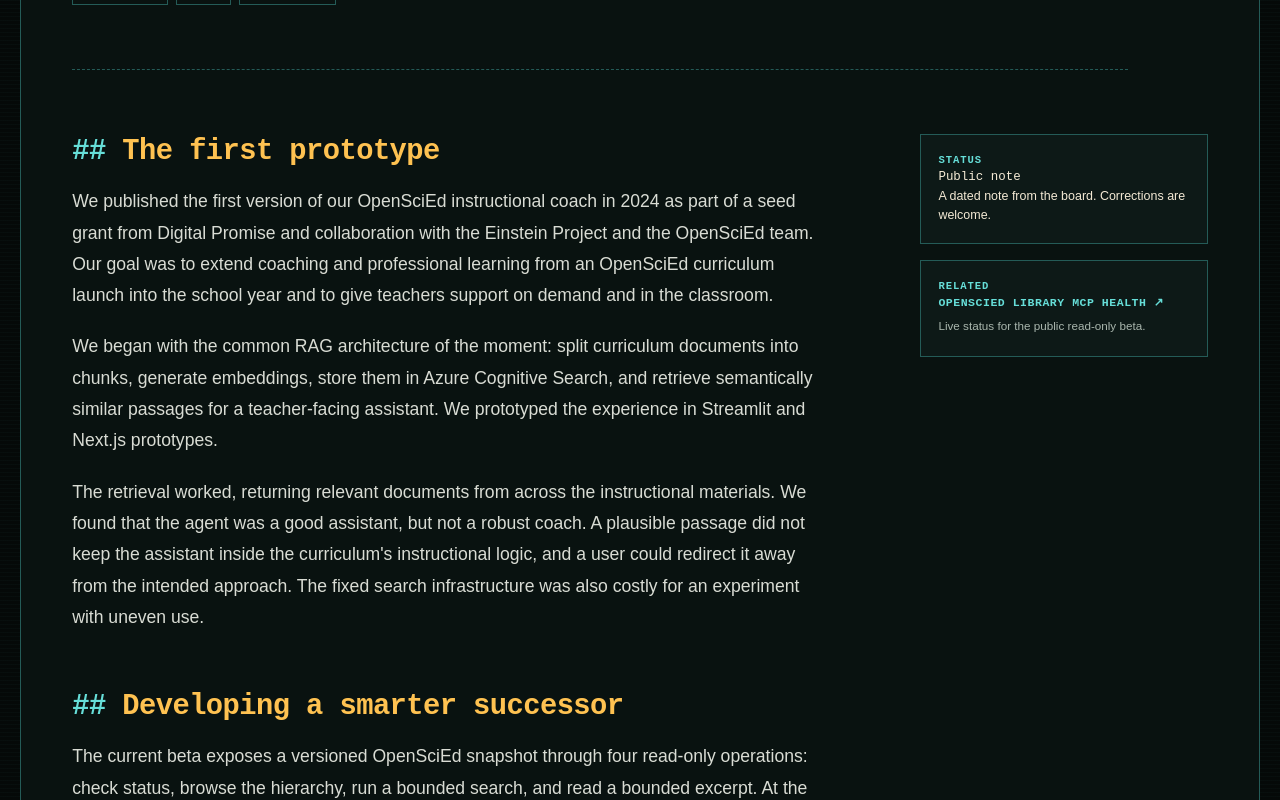
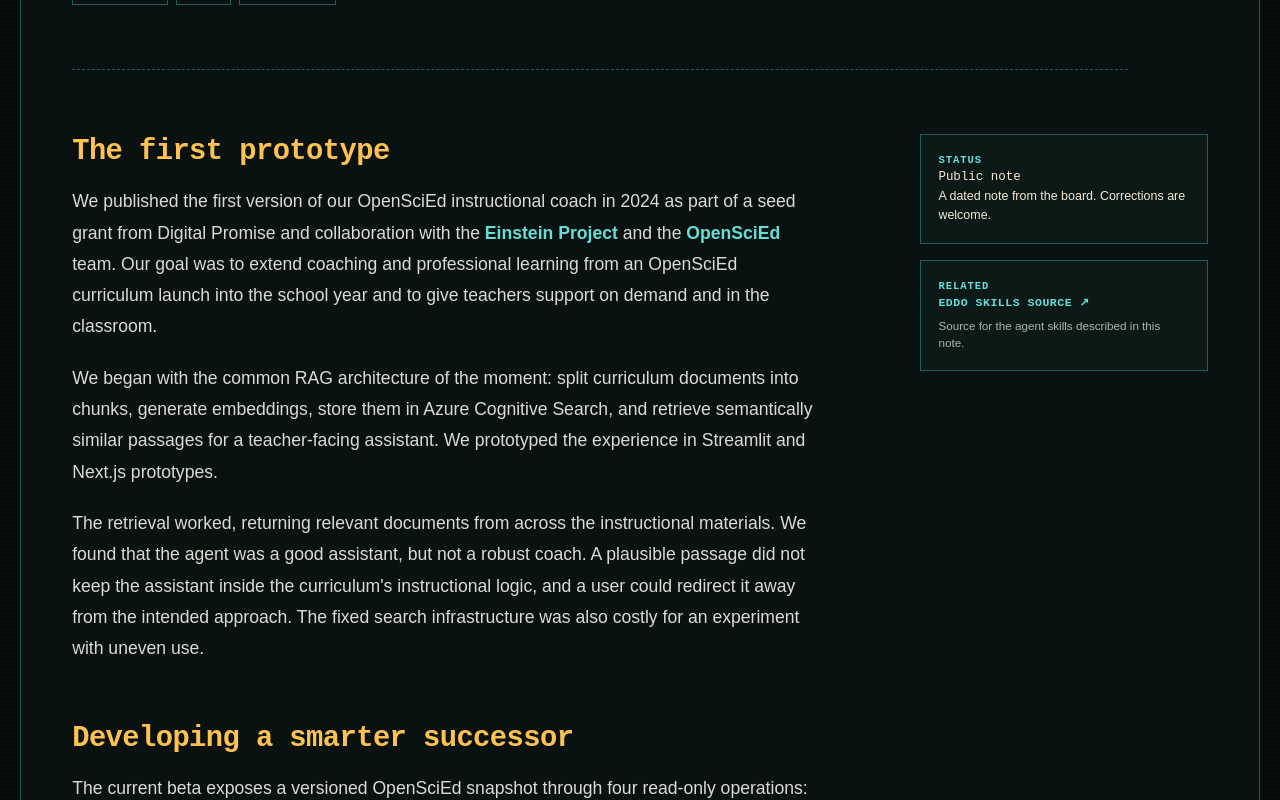
Before and after one commit to hey-aw/awzone-site, a Next.js app: page /notes/openscied-from-rag-to-mcp in a window 1280 px wide. Shown: the part 840-1640 px from the top of the page. Built offline with nearby package versions, Linux system fonts and the light colour scheme.

Commit message:
Address OpenSciEd note feedback

```diff
--- a/app/content.ts
+++ b/app/content.ts
@@ -1,6 +1,15 @@
+export type NoteParagraphPart =
+  | string
+  | {
+      label: string;
+      href: `https://${string}`;
+    };
+
+export type NoteParagraph = string | { parts: NoteParagraphPart[] };
+
 export type NoteSection = {
   heading: string;
-  paragraphs: string[];
+  paragraphs: NoteParagraph[];
   bullets?: string[];
 };
 
@@ -43,7 +52,21 @@
       {
         heading: "The first prototype",
         paragraphs: [
-          "We published the first version of our OpenSciEd instructional coach in 2024 as part of a seed grant from Digital Promise and collaboration with the Einstein Project and the OpenSciEd team. Our goal was to extend coaching and professional learning from an OpenSciEd curriculum launch into the school year and to give teachers support on demand and in the classroom.",
+          {
+            parts: [
+              "We published the first version of our OpenSciEd instructional coach in 2024 as part of a seed grant from Digital Promise and collaboration with the ",
+              {
+                label: "Einstein Project",
+                href: "https://www.einsteinproject.org/",
+              },
+              " and the ",
+              {
+                label: "OpenSciEd",
+                href: "https://openscied.org/",
+              },
+              " team. Our goal was to extend coaching and professional learning from an OpenSciEd curriculum launch into the school year and to give teachers support on demand and in the classroom.",
+            ],
+          },
           "We began with the common RAG architecture of the moment: split curriculum documents into chunks, generate embeddings, store them in Azure Cognitive Search, and retrieve semantically similar passages for a teacher-facing assistant. We prototyped the experience in Streamlit and Next.js prototypes.",
           "The retrieval worked, returning relevant documents from across the instructional materials. We found that the agent was a good assistant, but not a robust coach. A plausible passage did not keep the assistant inside the curriculum's instructional logic, and a user could redirect it away from the intended approach. The fixed search infrastructure was also costly for an experiment with uneven use.",
         ],
@@ -77,9 +100,9 @@
     ],
     links: [
       {
-        label: "OpenSciEd Library MCP health",
-        href: "https://openscied-library-mcp.vercel.app/healthz",
-        note: "Live status for the public read-only beta.",
+        label: "Eddo Skills source",
+        href: "https://github.com/eddo-ai/eddo-skills",
+        note: "Source for the agent skills described in this note.",
       },
     ],
   },
--- a/app/globals.css
+++ b/app/globals.css
@@ -827,11 +827,6 @@
   line-height: 1.25;
 }
 
-.article-body h2::before {
-  content: "## ";
-  color: var(--cyan);
-}
-
 .article-body p,
 .article-body li {
   color: #d9dcd4;
@@ -846,6 +841,25 @@
 
 .article-body p + p {
   margin-top: 1.25rem;
+}
+
+.article-inline-link {
+  color: var(--cyan);
+  font-weight: 650;
+  text-decoration-thickness: 1px;
+  text-underline-offset: 0.2em;
+}
+
+.visually-hidden {
+  position: absolute;
+  width: 1px;
+  height: 1px;
+  padding: 0;
+  margin: -1px;
+  overflow: hidden;
+  clip: rect(0, 0, 0, 0);
+  white-space: nowrap;
+  border: 0;
 }
 
 .article-body ul {
--- a/app/notes/[slug]/page.tsx
+++ b/app/notes/[slug]/page.tsx
@@ -1,7 +1,6 @@
 import type { Metadata } from "next";
-import Link from "next/link";
 import { notFound } from "next/navigation";
-import { getNote, publishedNotes } from "../../content";
+import { getNote, type NoteParagraph, publishedNotes } from "../../content";
 import { SiteFooter, SiteHeader } from "../../site-shell";
 
 type NotePageProps = {
@@ -12,6 +11,33 @@
 
 export function generateStaticParams() {
   return publishedNotes.map((note) => ({ slug: note.slug }));
+}
+
+function ArticleParagraph({ paragraph }: { paragraph: NoteParagraph }) {
+  if (typeof paragraph === "string") {
+    return <p>{paragraph}</p>;
+  }
+
+  return (
+    <p>
+      {paragraph.parts.map((part, index) =>
+        typeof part === "string" ? (
+          part
+        ) : (
+          <a
+            className="article-inline-link"
+            href={part.href}
+            key={`${part.href}-${index}`}
+            target="_blank"
+            rel="noreferrer"
+          >
+            {part.label}
+            <span className="visually-hidden"> (opens in a new tab)</span>
+          </a>
+        ),
+      )}
+    </p>
+  );
 }
 
 export async function generateMetadata({ params }: NotePageProps): Promise<Metadata> {
@@ -64,9 +90,11 @@
       <main id="note-content" className="note-shell page-shell">
         <article className="article">
           <header className="article-header">
-            <Link className="back-link" href="/">
+            {/* Full document navigation is intentional for the board transition. */}
+            {/* eslint-disable-next-line @next/next/no-html-link-for-pages */}
+            <a className="back-link" href="/">
               ← Back to board
-            </Link>
+            </a>
             <div className="article-meta">
               <p>{note.kind}</p>
               <time dateTime={note.isoDate}>{note.date}</time>
@@ -87,7 +115,10 @@
                 <section key={section.heading}>
                   <h2>{section.heading}</h2>
                   {section.paragraphs.map((paragraph) => (
-                    <p key={paragraph}>{paragraph}</p>
+                    <ArticleParagraph
+                      key={typeof paragraph === "string" ? paragraph : section.heading}
+                      paragraph={paragraph}
+                    />
                   ))}
                   {section.bullets && (
                     <ul>
--- a/app/page.tsx
+++ b/app/page.tsx
@@ -307,9 +307,9 @@
                     <li key={tag}>{tag}</li>
                   ))}
                 </ul>
-                <Link href={`/notes/${latestNote.slug}`}>
+                <a href={`/notes/${latestNote.slug}`}>
                   Read full note <span aria-hidden="true">→</span>
-                </Link>
+                </a>
               </div>
             </article>
           </section>
```
Also changed, not shown: 1 other file (tests, documents, lock files or other folders).
